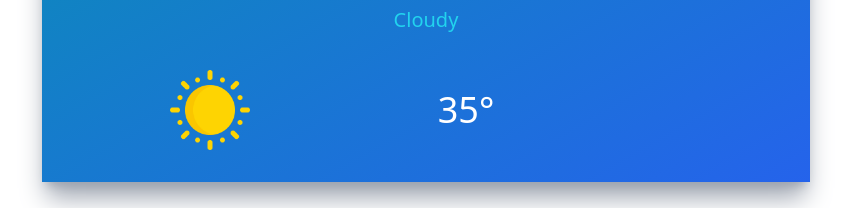
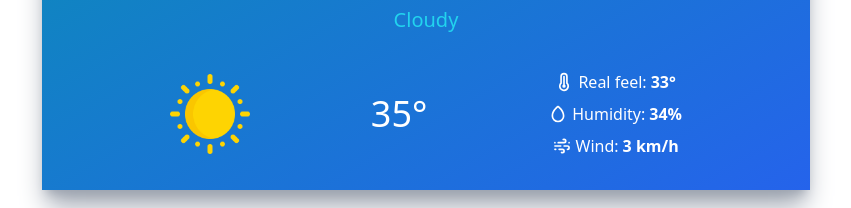
Before and after one commit to CholakovAudits/Weathify, a React (Create React App) app: page / in a window 1280 px wide. Shown: the part 274-482 px from the top of the page, without its empty margins (214-1065 px from the left). Built offline with nearby package versions, Linux system fonts and the light colour scheme; no server answers.

Commit message:
Added real feel, humidity and wind information

```diff
--- a/src/components/Information/WeatherInformation.js
+++ b/src/components/Information/WeatherInformation.js
@@ -1,4 +1,5 @@
-import Sun from './img/sun.png'
+import Sun from './img/sun.png';
+import { UilTemperature, UilWind, UilTear } from '@iconscout/react-unicons'
 
 const WeatherInformation = () => {
     return (
@@ -14,7 +15,21 @@ const WeatherInformation = () => {
                 />
                 <p className="text-4xl">35°</p>
                 <div className="flex flex-col space-y-2">
-
+                    <div className="flex font-light text-sm items-center justify-center">
+                        <UilTemperature size={20} className="mr-1" />
+                        <p className="text-base">Real feel:</p>
+                        <span className="text-base font-semibold ml-1">33°</span>
+                    </div>
+                    <div className="flex font-light text-sm items-center justify-center">
+                        <UilTear size={20} className="mr-1" />
+                        <p className="text-base">Humidity:</p>
+                        <span className="text-base font-semibold ml-1">34%</span>
+                    </div>
+                    <div className="flex font-light text-sm items-center justify-center">
+                        <UilWind size={20} className="mr-1" />
+                        <p className="text-base">Wind:</p>
+                        <span className="text-base font-semibold ml-1">3 km/h</span>
+                    </div>
                 </div>
             </div>
         </div>
```
